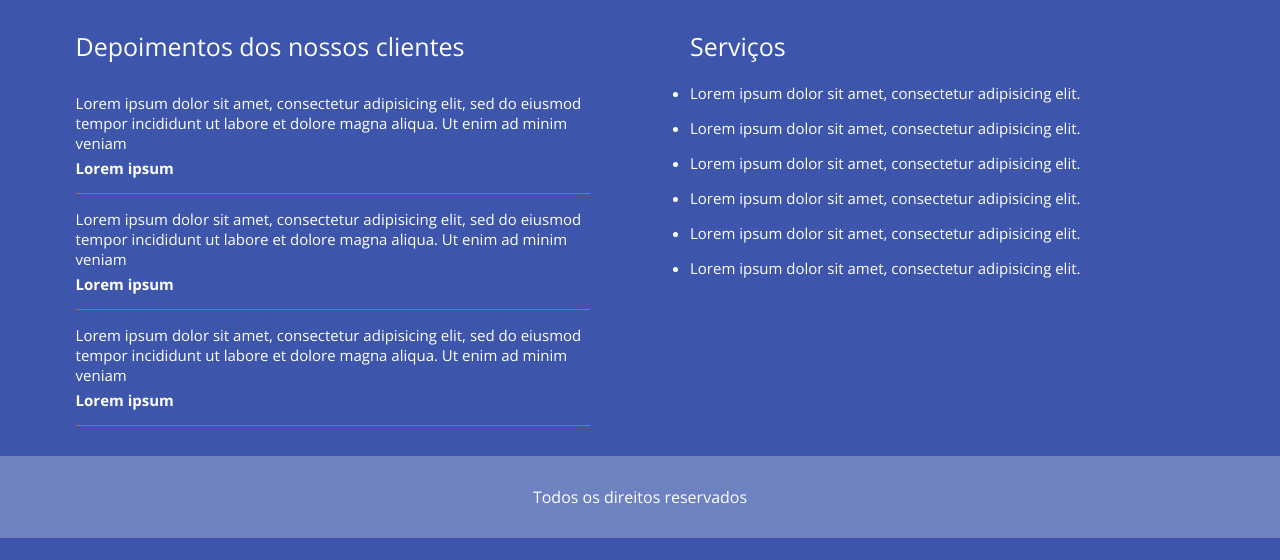
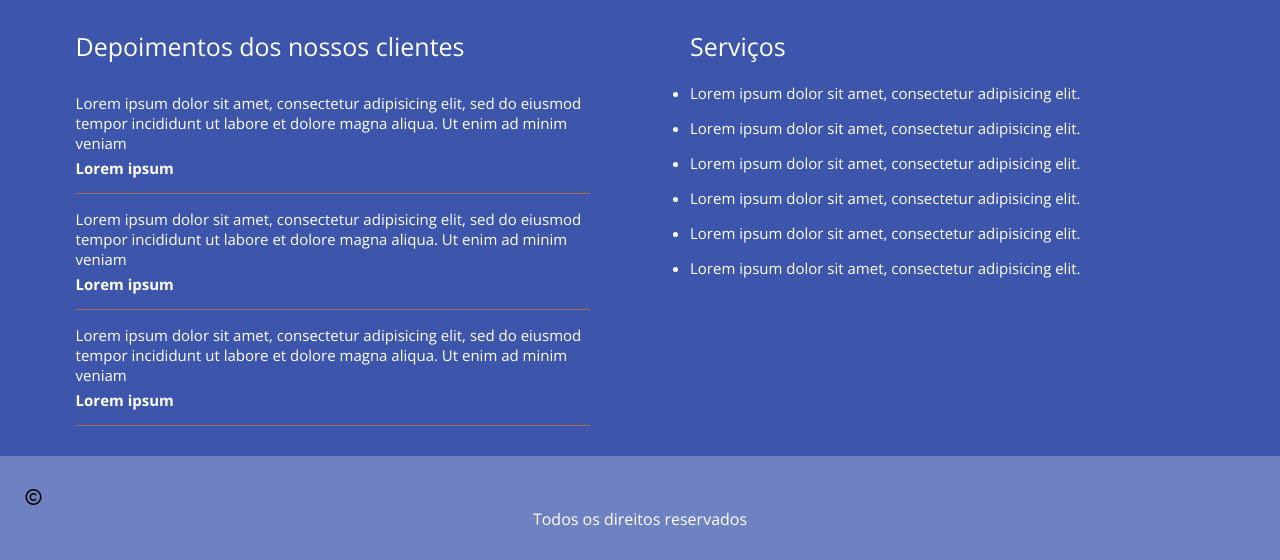
Before and after one commit to TheDevSam/Projeto_01, a PHP site: page /Projeto_01/index.php in a window 1280 px wide. Shown: the part 1523-2083 px from the top of the page. Before the commit the page ends 2061 px from the top, so only its background shows below. Run offline with PHP 8.4, Linux system fonts and the light colour scheme; some libraries are stand-ins or nearby versions.

Commit message:
Add files via upload

```diff
--- a/config.php
+++ b/config.php
@@ -10,4 +10,21 @@
 
 	define('INCLUDE_PATH','http://localhost/Projeto_01/');
 	define('INCLUDE_PATH_PAINEL',INCLUDE_PATH.'painel/');
+
+	//Conexão com a DB
+	define('HOST','localhost');
+	define('DATABASE','projeto_01');
+	define('USER','root');
+	define('PASSWORD','');
+
+	//Funções
+	function pegaCargo($cargo){
+		$arr = [
+			'0' => 'Normal',
+			'1' => 'Administrador',
+			'2' => 'Moderador'];
+
+			return $arr[$cargo];
+	}
+
 ?>
--- a/index.php
+++ b/index.php
@@ -5,13 +5,13 @@
 <html>
 <head>
 	<title>Projeto 01</title>
-	<link rel="stylesheet" href="estilo/font-awesome.min.css">
 	<link href="https://fonts.googleapis.com/css?family=Open+Sans:300,400,700" rel="stylesheet">
 	<link href="<?php echo INCLUDE_PATH; ?>estilo/style.css" rel="stylesheet" />
+	<script src="https://kit.fontawesome.com/d913e226cd.js" crossorigin="anonymous"></script>
 	<meta name="viewport" content="width=device-width, initial-scale=1.0">
 	<meta name="keywords" content="palavras-chave,do,meu,site">
 	<meta name="description" content="Descrição do meu website">
-	<link rel="icon" href="<?php echo INCLUDE_PATH; ?>favicon.ico" type="image/x-icon" />
+	<link rel="icon" href="<?php echo INCLUDE_PATH; ?>images/icon.png" type="image/x-icon" />
 	<meta charset="utf-8" />
 </head>
 <body>
@@ -27,6 +27,8 @@
 			case 'servicos':
 				echo '<target target="servicos" />';
 				break;
+
+
 		}
 	?>
 
@@ -79,7 +81,7 @@
 
 	<footer <?php if(isset($pagina404) && $pagina404 == true) echo 'class="fixed"'; ?>>
 		<div class="center">
-			<p>Todos os direitos reservados</p>
+			<i class="fa-regular fa-copyright"></i><p>Todos os direitos reservados</p>
 		</div><!--center-->
 	</footer>
 
```
